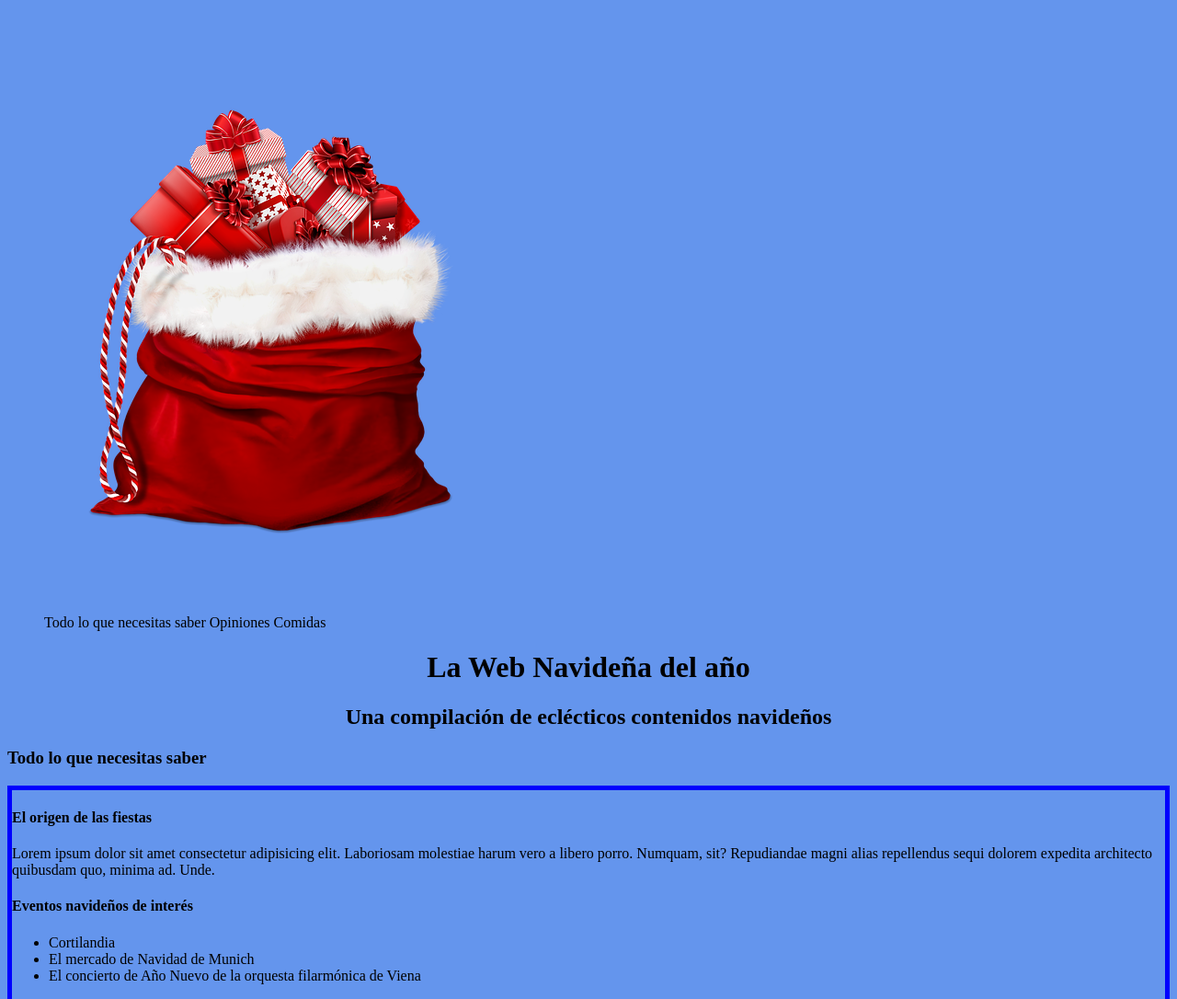
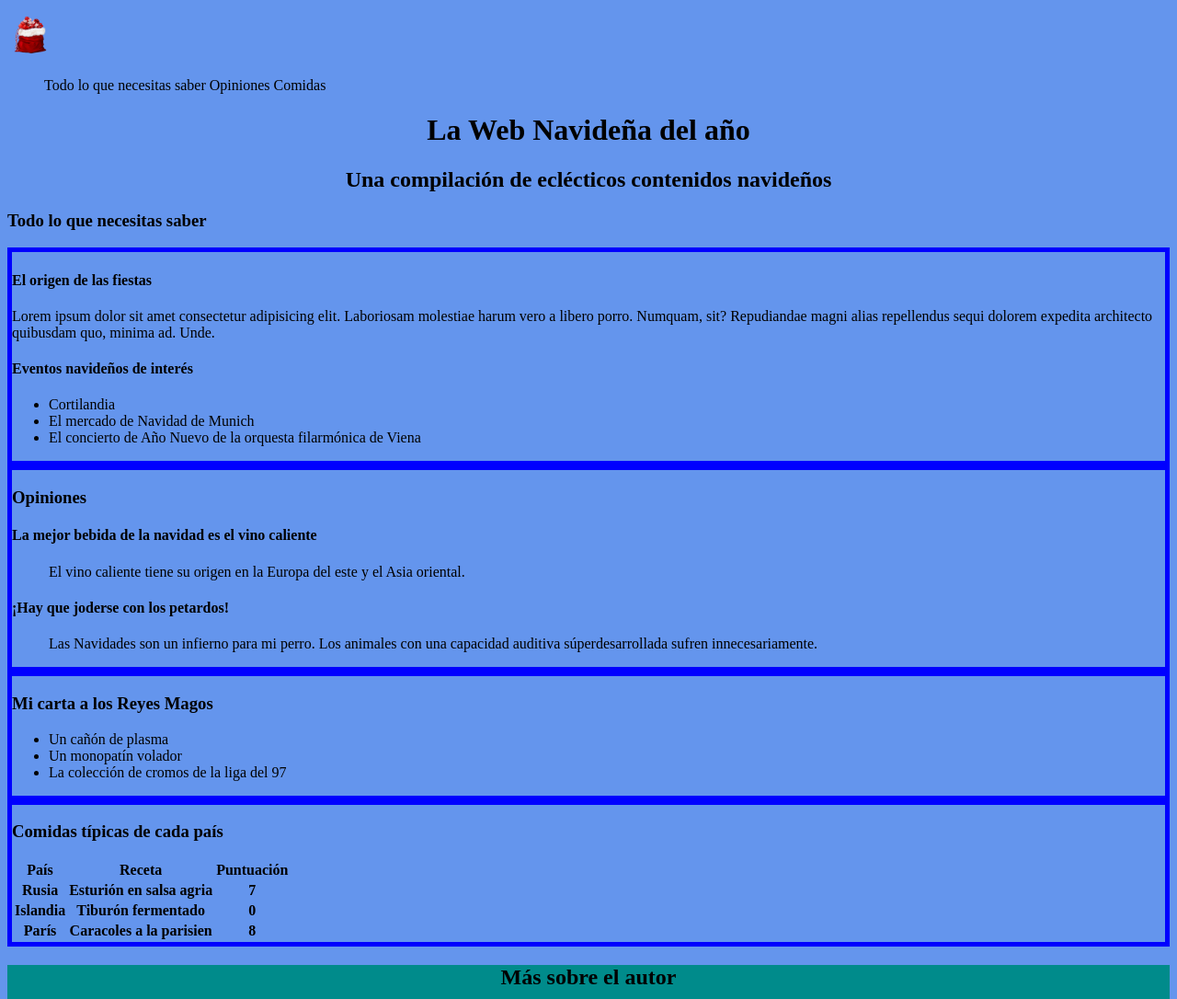
Before and after one commit to ZManak/webNavidena, a plain HTML site: page index.html in a window 1280 px wide. Shown: the top 1086 px of the page at 92% size. Drawn offline with Linux system fonts and the light colour scheme.

Commit message:
Update styles.css

```diff
--- a/styles/styles.css
+++ b/styles/styles.css
@@ -20,12 +20,12 @@ footer{
     background-color: darkcyan;
 }
 
-img {
-    size: 15px;
+#logo {
+    width: 50px;
 }
 
 header>nav>ul{
-    list-style: circle;
+    list-style-type: circle;
 }
 header>nav>ul>li{
     display: inline;
```
